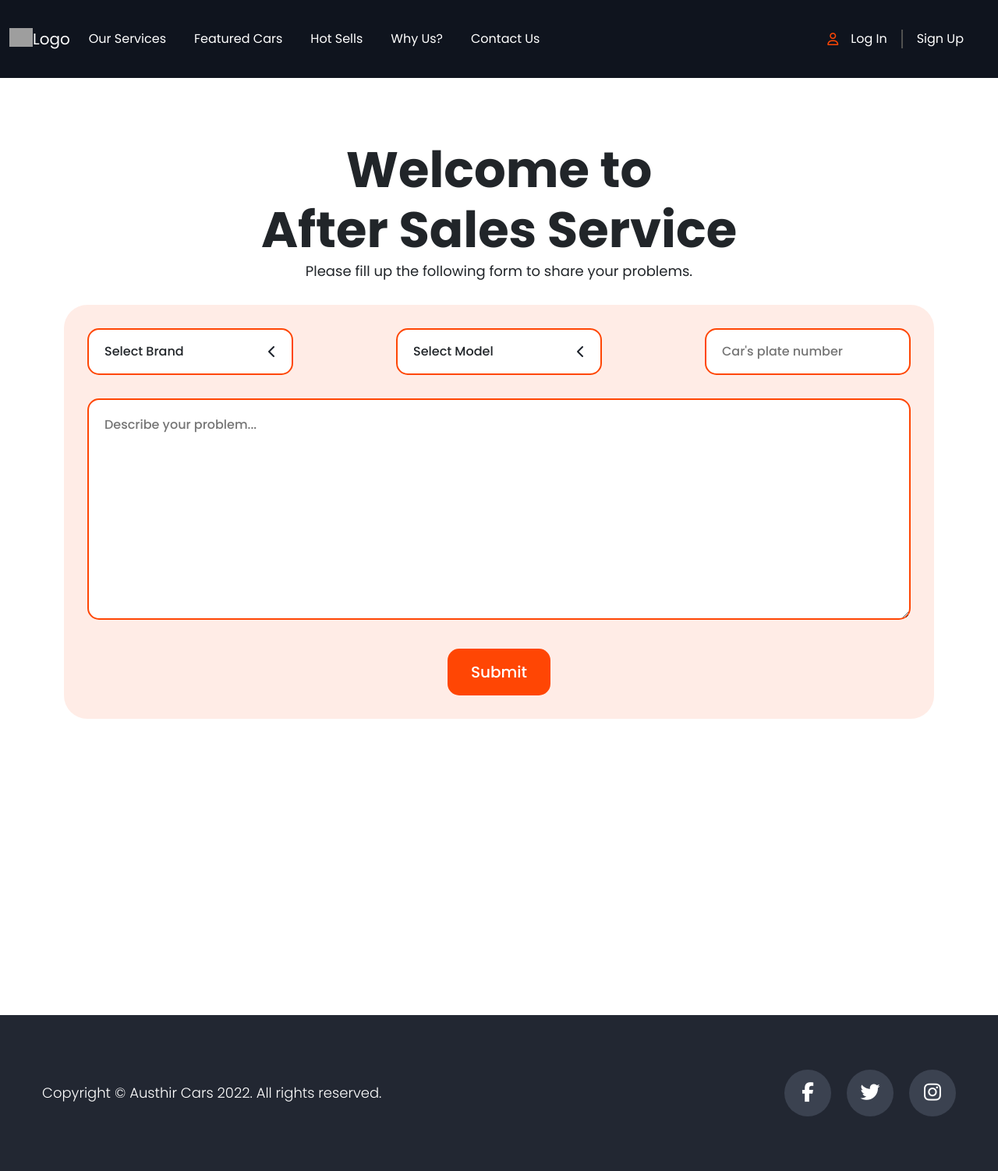
After one commit to salehshakib/austhir-cars-website, a PHP site: page /after-sales-service.html in a window 1280 px wide. The commit adds this page. Shown: the whole page at 78% size. Run offline with PHP 8.4, Linux system fonts and the light colour scheme; some libraries are stand-ins or nearby versions; grey boxes are pictures that could not be loaded.

Commit message:
after sales service page added

```diff
--- /dev/null
+++ b/after-sales-service.html
@@ -0,0 +1,294 @@
+<!DOCTYPE html>
+<html lang="en">
+  <head>
+    <meta charset="UTF-8" />
+    <meta http-equiv="X-UA-Compatible" content="IE=edge" />
+    <meta name="viewport" content="width=device-width, initial-scale=1.0" />
+    <title>AUSTHIR CARS | AFTER SALES SERVICE</title>
+    <!-- bootstrap stylesheet -->
+    <link
+      href="https://cdn.jsdelivr.net/npm/bootstrap@5.1.3/dist/css/bootstrap.min.css"
+      rel="stylesheet"
+      integrity="sha384-1BmE4kWBq78iYhFldvKuhfTAU6auU8tT94WrHftjDbrCEXSU1oBoqyl2QvZ6jIW3"
+      crossorigin="anonymous"
+    />
+    <!-- custom stylesheet -->
+    <link rel="stylesheet" href="css/dropdown.css" />
+    <link rel="stylesheet" href="css/after-sales-page.css" />
+    <!-- fontawesome kit -->
+    <script
+      src="https://kit.fontawesome.com/d1dbecc215.js"
+      crossorigin="anonymous"
+    ></script>
+  </head>
+  <body>
+    <!-- header start -->
+    <header>
+      <!-- navbar -->
+      <nav id="austhir-nav" class="navbar navbar-expand-lg py-0">
+        <div id="nav-bar" class="container-fluid">
+          <!-- logo here -->
+          <a class="navbar-brand austhir-nav-link" href="index.html">
+            <img
+              src="/docs/5.1/assets/brand/bootstrap-logo.svg"
+              alt=""
+              width="30"
+              height="24"
+              class="d-inline-block align-text-top"
+            />Logo</a
+          >
+          <button
+            id="nav-hamburger-button"
+            class="navbar-toggler"
+            type="button"
+            data-bs-toggle="collapse"
+            data-bs-target="#navbarSupportedContent"
+            aria-controls="navbarSupportedContent"
+            aria-expanded="false"
+            aria-label="Toggle navigation"
+          >
+            <svg
+              width="36"
+              height="36"
+              viewBox="0 0 36 36"
+              fill="none"
+              xmlns="http://www.w3.org/2000/svg"
+            >
+              <path
+                d="M6 19.5C6.82843 19.5 7.5 18.8284 7.5 18C7.5 17.1716 6.82843 16.5 6 16.5C5.17157 16.5 4.5 17.1716 4.5 18C4.5 18.8284 5.17157 19.5 6 19.5Z"
+                fill="#FF4604"
+              />
+              <path
+                d="M30.09 16.5H11.91C11.1313 16.5 10.5 17.1313 10.5 17.91V18.09C10.5 18.8687 11.1313 19.5 11.91 19.5H30.09C30.8687 19.5 31.5 18.8687 31.5 18.09V17.91C31.5 17.1313 30.8687 16.5 30.09 16.5Z"
+                fill="#FF4604"
+              />
+              <path
+                d="M30.09 24H5.91C5.13128 24 4.5 24.6313 4.5 25.41V25.59C4.5 26.3687 5.13128 27 5.91 27H30.09C30.8687 27 31.5 26.3687 31.5 25.59V25.41C31.5 24.6313 30.8687 24 30.09 24Z"
+                fill="#FF4604"
+              />
+              <path
+                d="M30.09 9H5.91C5.13128 9 4.5 9.63128 4.5 10.41V10.59C4.5 11.3687 5.13128 12 5.91 12H30.09C30.8687 12 31.5 11.3687 31.5 10.59V10.41C31.5 9.63128 30.8687 9 30.09 9Z"
+                fill="#FF4604"
+              />
+            </svg>
+          </button>
+          <div class="collapse navbar-collapse" id="navbarSupportedContent">
+            <div
+              id="nav-items-container"
+              class="d-flex flex-column align-items-center flex-lg-row justify-content-between w-100"
+            >
+              <ul class="navbar-nav mb-2 mb-lg-0">
+                <li class="nav-item austhir-nav-item">
+                  <a
+                    class="nav-link austhir-nav-link"
+                    aria-current="page"
+                    href="index.html#our-services"
+                    >Our Services</a
+                  >
+                </li>
+                <li class="nav-item austhir-nav-item">
+                  <a
+                    class="nav-link austhir-nav-link active"
+                    href="index.html#featured-car"
+                    >Featured Cars</a
+                  >
+                </li>
+                <li class="nav-item austhir-nav-item">
+                  <a
+                    class="nav-link austhir-nav-link"
+                    href="index.html#hot-sells"
+                    >Hot Sells</a
+                  >
+                </li>
+                <li class="nav-item austhir-nav-item">
+                  <a class="nav-link austhir-nav-link" href="index.html#why_us"
+                    >Why Us?</a
+                  >
+                </li>
+                <li class="nav-item austhir-nav-item">
+                  <a
+                    class="nav-link austhir-nav-link"
+                    href="index.html#contact_us"
+                    >Contact Us</a
+                  >
+                </li>
+              </ul>
+
+              <ul class="navbar-nav me-0 me-lg-4 mb-2 mb-lg-0">
+                <li
+                  class="nav-item log-sign-nav-item d-flex align-items-center"
+                >
+                  <i class="d-none d-lg-block far fa-user me-2"></i>
+                  <a class="nav-link austhir-nav-link" href="#">Log In</a>
+                </li>
+                <li class="nav-item log-sign-nav-item">
+                  <a class="nav-link austhir-nav-link" href="#">Sign Up</a>
+                </li>
+              </ul>
+            </div>
+          </div>
+        </div>
+      </nav>
+    </header>
+    <!-- header end -->
+
+    <main class="bg-white">
+      <!-- after sales service section -->
+      <section class="container">
+        <div class="row row-cols-1">
+          <h1 class="after-sales-title text-center">
+            Welcome to <br />
+            After Sales Service
+          </h1>
+          <p class="after-sales-text text-center">
+            Please fill up the following form to share your problems.
+          </p>
+        </div>
+
+        <!-- after sales form -->
+        <div class="row row-cols-1">
+          <div class="col p-0">
+            <div class="after-sales-form">
+              <form action="" class="w-100">
+                <div class="d-block d-lg-flex justify-content-between">
+                  <!-- all brands dropdown -->
+                  <div class="search-car-dropdown form-field-container">
+                    <div class="austhir-dropdown">
+                      <div class="select">
+                        <span>Select Brand</span>
+                        <i class="fa fa-chevron-left"></i>
+                      </div>
+                      <input type="hidden" name="brands" />
+                      <ul class="dropdown-menu">
+                        <li id="none">Select Brand</li>
+                        <li id="mercedes-benz">Mercedes-Benz</li>
+                        <li id="koenigsegg">Koenigsegg</li>
+                      </ul>
+                    </div>
+                  </div>
+
+                  <!-- all models dropdown -->
+                  <div class="search-car-dropdown form-field-container">
+                    <div class="austhir-dropdown">
+                      <div class="select">
+                        <span>Select Model</span>
+                        <i class="fa fa-chevron-left"></i>
+                      </div>
+                      <input type="hidden" name="models" />
+                      <ul class="dropdown-menu">
+                        <li id="none">Select Model</li>
+                        <li id="mercedes-benz">Mercedes-Benz</li>
+                        <li id="koenigsegg">Koenigsegg</li>
+                      </ul>
+                    </div>
+                  </div>
+
+                  <div class="form-field-container">
+                    <input type="text" placeholder="Car's plate number" />
+                  </div>
+                </div>
+                <textarea
+                  name="problem-description"
+                  id=""
+                  cols="30"
+                  rows="10"
+                  placeholder="Describe your problem..."
+                ></textarea>
+                <div class="d-flex justify-content-center">
+                  <button
+                    class="austhir-btn austhir-submit-btn"
+                    data-bs-toggle="modal"
+                    data-bs-target="#exampleModal"
+                    type="button"
+                  >
+                    Submit
+                  </button>
+                </div>
+              </form>
+            </div>
+          </div>
+
+          <!-- Modal -->
+          <div
+            class="modal fade"
+            id="exampleModal"
+            tabindex="-1"
+            aria-labelledby="exampleModalLabel"
+            aria-hidden="true"
+          >
+            <div class="modal-dialog modal-dialog-centered">
+              <div class="modal-content">
+                <div class="modal-header">
+                  <h5 class="modal-title" id="exampleModalLabel">
+                    Form submitted successfully
+                  </h5>
+                  <button
+                    type="button"
+                    class="btn-close"
+                    data-bs-dismiss="modal"
+                    aria-label="Close"
+                  ></button>
+                </div>
+                <div class="modal-body">
+                  <p class="text-center">
+                    Thank you for filling up this form, Your token number is
+                    <br />
+                    <span>507894</span>
+                    <br />
+                    We will let you know when your serial comes. Have a nice
+                    day.
+                  </p>
+                </div>
+                <div class="modal-footer">
+                  <button
+                    type="button"
+                    class="austhir-btn austhir-modal-btn"
+                    data-bs-dismiss="modal"
+                    aria-label="Close"
+                  >
+                    Okay, Thank you.
+                  </button>
+                </div>
+              </div>
+            </div>
+          </div>
+        </div>
+      </section>
+    </main>
+
+    <!-- footer -->
+    <footer>
+      <div class="container-fluid h-100 d-flex align-items-center">
+        <div
+          class="row row-cols-1 row-cols-md-2 w-100 d-flex justify-content-between align-items-center"
+        >
+          <div class="copyright-text text-center text-md-start">
+            <p>Copyright © Austhir Cars 2022. All rights reserved.</p>
+          </div>
+
+          <div
+            class="social-links d-flex justify-content-center justify-content-md-end"
+          >
+            <a class="social-link" href="#"
+              ><i class="fab fa-facebook-f"></i
+            ></a>
+            <a class="social-link" href="#"><i class="fab fa-twitter"></i></a>
+            <a class="social-link" href="#"><i class="fab fa-instagram"></i></a>
+          </div>
+        </div>
+      </div>
+    </footer>
+
+    <!-- bootstrap js -->
+    <script
+      src="https://cdn.jsdelivr.net/npm/bootstrap@5.1.3/dist/js/bootstrap.bundle.min.js"
+      integrity="sha384-ka7Sk0Gln4gmtz2MlQnikT1wXgYsOg+OMhuP+IlRH9sENBO0LRn5q+8nbTov4+1p"
+      crossorigin="anonymous"
+    ></script>
+    <!-- jQuery CDN  -->
+    <script src="https://code.jquery.com/jquery-2.2.4.min.js"></script>
+    <!-- custom js -->
+    <script src="js/header.js"></script>
+    <script src="js/dropdown.js"></script>
+  </body>
+</html>
--- /dev/null
+++ b/css/after-sales-page.css
@@ -0,0 +1,112 @@
+/* utilities import */
+@import url("universal-stylesheet.css");
+
+/*-----------------------------
+        Utilities
+------------------------------*/
+body {
+  background-color: white;
+}
+
+/*----------------------------------------
+        After Sales Form Design
+----------------------------------------*/
+.after-sales-title {
+  font-size: 4em;
+  font-weight: 700;
+  margin-bottom: 0;
+}
+
+.after-sales-text {
+  margin-bottom: 30px;
+  font-size: 18px;
+}
+
+.after-sales-form {
+  background-color: var(--austhir-light-orange);
+  padding: 30px;
+  border-radius: 30px;
+  display: flex;
+  margin-bottom: 300px;
+}
+
+.austhir-dropdown {
+  border: 2px solid var(--austhir-orange);
+  border-radius: 15px;
+}
+
+.form-field-container {
+  width: 25%;
+}
+
+input {
+  padding: 20px 20px;
+  border-radius: 15px;
+  border: 2px solid var(--austhir-orange);
+  height: 60px;
+  width: 100%;
+  font-weight: 500;
+  font-size: 16px;
+}
+
+textarea {
+  width: 100%;
+  margin-top: 30px;
+  padding: 20px 20px;
+  border-radius: 15px;
+  border: 2px solid var(--austhir-orange);
+  font-weight: 500;
+  font-size: 16px;
+}
+
+.austhir-submit-btn {
+  border: 0;
+  margin-top: 30px;
+  font-size: 20px;
+  padding: 15px 30px;
+}
+
+.austhir-modal-btn {
+  border: 0;
+}
+
+.modal-body p {
+  font-size: 17px;
+}
+
+.modal-body span {
+  color: var(--austhir-orange);
+  font-size: 25px;
+  font-weight: 700;
+}
+
+/*-----------------------------
+        Tablet Design
+------------------------------*/
+@media (max-width: 768px) {
+  .form-field-container {
+    width: 100%;
+  }
+
+  .form-field-container + .form-field-container {
+    margin-top: 15px;
+  }
+}
+
+/*-----------------------------
+        Mobile Design
+------------------------------*/
+@media (max-width: 576px) {
+  .after-sales-title {
+    font-size: 2em;
+  }
+
+  .after-sales-text {
+    margin-bottom: 30px;
+    font-size: 14px;
+  }
+
+  .after-sales-form {
+    padding: 30px 15px;
+  }
+}
--- a/css/dropdown.css
+++ b/css/dropdown.css
@@ -18,7 +18,6 @@ span.choose {
   transition: all 0.5s ease;
   border: 1px solid;
   border-color: #e7edf3;
-  position: relative;
   font-size: 16px;
   text-align: left;
 }
--- a/css/universal-stylesheet.css
+++ b/css/universal-stylesheet.css
@@ -1,3 +1,6 @@
+/* fonts */
+@import url("https://fonts.googleapis.com/css2?family=Poppins:ital,wght@0,300;0,400;0,500;0,600;0,700;0,800;1,900&display=swap");
+
 /*-----------------------------
         Utilities
 ------------------------------*/
@@ -25,12 +28,16 @@ nav {
 }
 
 section {
-  padding: 60px 0;
+  padding: 80px 0;
 }
 
 a {
   text-decoration: none;
   color: black;
+}
+
+.row {
+  margin: 0;
 }
 
 .austhir-btn {
@@ -70,6 +77,75 @@ input {
   font-size: 18px;
 }
 
+/*-----------------------------
+        Header Nav Design
+------------------------------*/
+#nav-bar {
+  transition: 0.3s ease;
+}
+
+#austhir-nav {
+  background-color: #0f141e;
+}
+
+.nav-bg {
+  background-color: white;
+  box-shadow: rgba(0, 0, 0, 0.15) 1.95px 1.95px 2.6px;
+}
+
+#austhir-nav .nav-bg {
+  background-color: #0f141e;
+}
+
+.nav-bg.fixed {
+  position: fixed;
+  top: 0;
+  z-index: 99999;
+  height: 70px;
+}
+
+#austhir-nav .nav-bg.nav-bg.fixed {
+  background-color: white;
+}
+
+.austhir-nav-item + .austhir-nav-item {
+  margin-left: 20px;
+}
+
+.log-sign-nav-item,
+.log-sign-nav-item a {
+  padding: 0;
+}
+
+.log-sign-nav-item:first-child {
+  padding-right: 10px;
+  border-right: 2px solid var(--austhir-devider-color);
+}
+
+.log-sign-nav-item:last-child {
+  padding-left: 10px;
+}
+
+.log-sign-nav-item .fa-user.me-2 {
+  color: var(--austhir-orange);
+}
+
+.austhir-nav-link {
+  color: white;
+}
+
+.austhir-nav-link.fixed {
+  color: var(--austhir-title-color);
+}
+
+.austhir-nav-link:hover,
+.austhir-nav-link:focus {
+  color: var(--austhir-orange);
+}
+
+/*-----------------------------
+        Footer Design
+------------------------------*/
 footer {
   background-color: var(--austhir-dark-grey);
   height: 200px;
@@ -79,6 +155,8 @@ footer {
 .copyright-text p {
   color: white;
   margin: 0;
+  font-size: 18px;
+  font-weight: 300;
 }
 
 .social-link {
@@ -105,6 +183,45 @@ footer {
 }
 
 /*-----------------------------
+        Tablet Design
+------------------------------*/
+@media (max-width: 768px) {
+  .austhir-nav-item,
+  .log-sign-nav-item {
+    text-align: center;
+  }
+
+  .log-sign-nav-item {
+    padding: 0;
+  }
+
+  .log-sign-nav-item,
+  .log-sign-nav-item a {
+    padding: 8px 0;
+    width: 100%;
+    text-align: center;
+  }
+
+  .log-sign-nav-item:first-child {
+    border: 0;
+    padding: 0;
+  }
+
+  .log-sign-nav-item:last-child {
+    padding: 0;
+  }
+
+  .austhir-nav-item + .austhir-nav-item {
+    margin-left: 0;
+    text-align: center;
+  }
+
+  #austhir-nav .austhir-nav-link.fixed {
+    color: white;
+  }
+}
+
+/*-----------------------------
         Mobile Design
 ------------------------------*/
 @media (max-width: 576px) {
--- a/js/home-page.js
+++ b/js/header.js
@@ -10,7 +10,7 @@ hamBurger.onclick = function () {
     navBar.classList.toggle('nav-bg');
     for (var i = 0; i < navItems.length; i++) {
 
-        navItems.item(i).classList.add('fixed');
+        navItems.item(i).classList.toggle('fixed');
     }
 }
 
```
Also changed, not shown: css/home-page.css (+0 -91 lines), index.html (+8 -4 lines).
